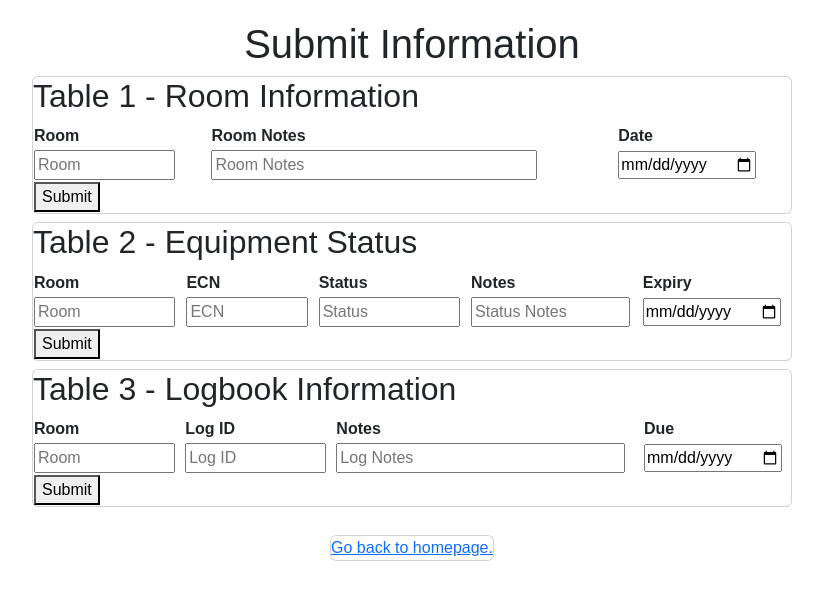
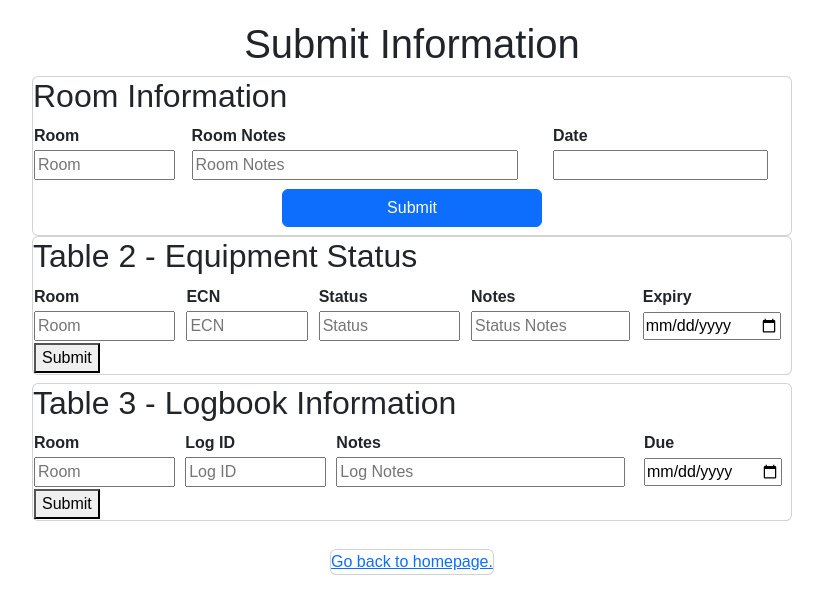
Before and after one commit to cragone/workproject, a Flask app: page /submission in a window 1280 px wide. Shown: the top 614 px of the page, without its empty margins (228-1051 px from the left). Run offline with Flask 3, Linux system fonts and the light colour scheme.

Commit message:
updated to take room notes

```diff
--- a/Project/templates/submission.html
+++ b/Project/templates/submission.html
@@ -5,6 +5,8 @@
     <title>Walkthrough Submission Form</title>
     <link rel="stylesheet" href="https://cdn.jsdelivr.net/npm/bootstrap@5.3.0/dist/css/bootstrap.min.css">
     <script src="https://cdn.jsdelivr.net/npm/bootstrap@5.3.0/dist/js/bootstrap.min.js"></script>
+    <script src="https://ajax.googleapis.com/ajax/libs/jquery/3.6.4/jquery.min.js"></script>
+    <script src="https://cdn.jsdelivr.net/npm/axios/dist/axios.min.js"></script>
 
     <style>
         body {
@@ -30,8 +32,8 @@
 <body>
     <div class="container">
         <h1>Submit Information</h1>
-        <div class="card mb-2">
-        <h2>Table 1 - Room Information</h2>
+        <div class="card">
+            <h2>Room Information</h2>
             <table>
               <thead>
                 <tr>
@@ -42,18 +44,19 @@
               </thead>
               <tbody>
                 <tr>
-                    <td><input type="text" name="room1" placeholder="Room" size="12"></td>
-                    <td><input type="text" name="room_notes1" placeholder="Room Notes" size="32"></td>
-                    <td><input type="date" name="date1"></td>
+                  <td><input type="text" id="room_name" placeholder="Room" size="12"></td>
+                  <td><input type="text" name="room_notes" id="room_notes" placeholder="Room Notes" size="32"></td>
+                  <td><input type="text" name="datetime" id="datetime"></td>
                 </tr>
-                <!-- Add more rows for additional room information -->
               </tbody>
-            <tfoot>
-                <tr>
-                  <td colspan="4"><button type="submit">Submit</button></td>
-                </tr>
-              </tfoot>
             </table>
+            <div class='row mt-2 mb-2'>
+                <div class='col-sm-4'>
+                </div>
+                <button type="button" class='btn btn-primary col-sm-4' onclick="grabNotes()">Submit</button>
+
+            </div>
+
           </div>
 
         <div class="card mb-2">
@@ -123,10 +126,28 @@
         </div>
     </div>
 
+
     <script>
-        //will need to post data to the database upon button click
-        //only allow for data if correctly formatted
-        //upon submission have card say data submitted
+        function grabNotes() {
+            let room_name = $("#room_name").val();
+            let room_notes = $("#room_notes").val();
+            let datetime = $("#datetime").val();
+
+            let myinput = `room_name=${room_name}&room_notes=${room_notes}&datetime=${datetime}`;
+
+            // Make the POST request
+            axios.post(`/roominfo?${myinput}`)
+            .then(response => {
+                // Handle the response
+                console.log('Response:', response.data);
+                console.log('Post Successful');
+                alert("Data Submitted")
+              })
+              .catch(error => {
+                // Handle the error
+                console.error('Error:', error);
+              });
+          }
       </script>
 </body>
 </html>
```
Lines whose indentation alone changed are shown as unchanged.
